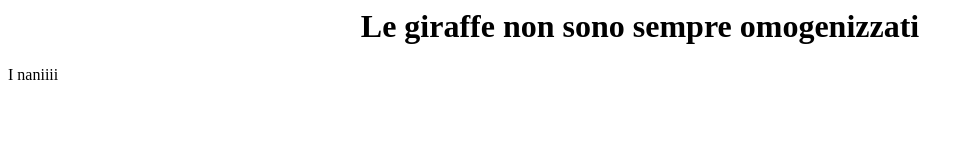
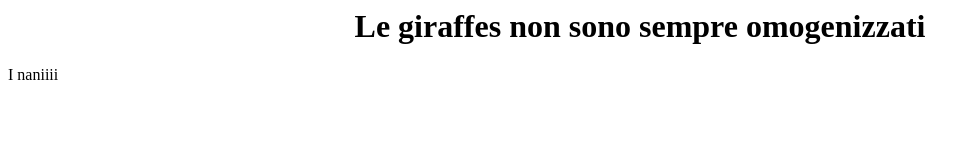
Before and after one commit to Zanzi97XX/test, a plain HTML site: page index.html in a window 1280 px wide. Shown: the whole page, without its empty margins (0-980 px from the left). Drawn offline with Linux system fonts and the light colour scheme.

Commit message:
cambiata lettera

```diff
--- a/index.html
+++ b/index.html
@@ -3,7 +3,7 @@
 		<title>Io amo Vim</title>
 	</head>
 	<body>
-		<h1 align="center">Le giraffe non sono sempre omogenizzati</h1>
+		<h1 align="center">Le giraffes non sono sempre omogenizzati</h1>
 
 		<p>I naniiii</p>
 	</body>
```
